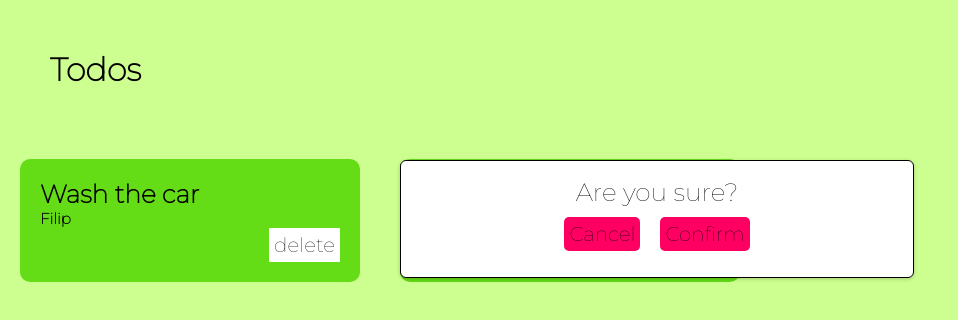
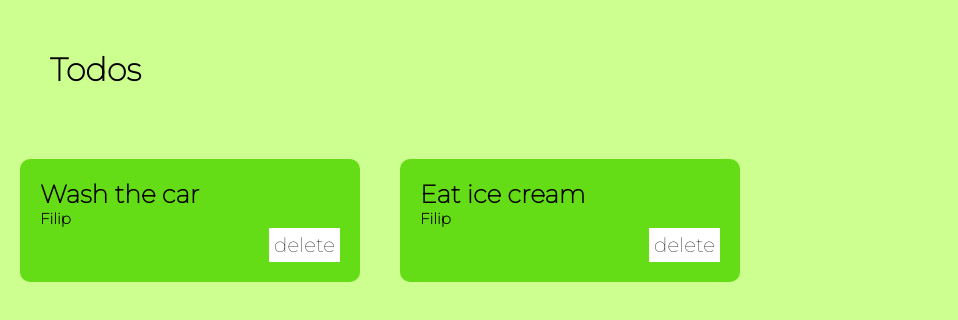
Before and after one commit to SzymanskiFilip/Spring-React-TodoApp, a React (Create React App) app in the folder Frontend/todoapp/: page / in a window 1280 px wide. Shown: the top 320 px of the page, without its empty margins (0-958 px from the left). Built offline with nearby package versions, Linux system fonts and the light colour scheme.

Commit message:
conditional render of confirmation element

```diff
--- a/Frontend/todoapp/src/App.js
+++ b/Frontend/todoapp/src/App.js
@@ -1,14 +1,19 @@
+import React, { useState } from "react";
+
 import "./index.css";
 import Todo from "./components/Todo.js";
 import Confirmation from "./components/Confirmation.js";
+
 function App() {
+  const [confirmationIsOpen, setConfirmationIsOpen] = useState(false);
+
   return (
     <div>
       <h1 className="title">Todos</h1>
       <div className="container">
         <Todo title="Wash the car" creator="Filip" />
         <Todo title="Eat ice cream" creator="Filip" />
-        <Confirmation />
+        {confirmationIsOpen && <Confirmation />}
       </div>
     </div>
   );
```
